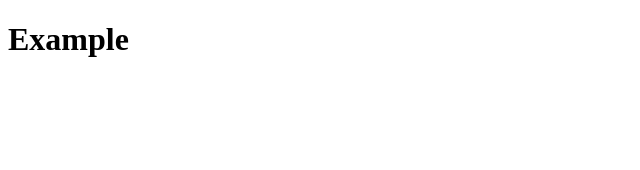
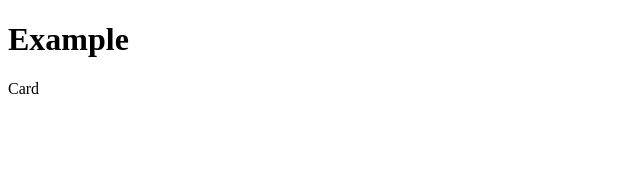
Before and after one commit to RAJ66/Gradient-Color, a React (Create React App) app: page / in a window 1280 px wide. Shown: the top 170 px of the page, without its empty margins (0-640 px from the left). Built offline with nearby package versions, Linux system fonts and the light colour scheme.

Commit message:
feat :aded card component tsx

```diff
--- a/src/App.tsx
+++ b/src/App.tsx
@@ -1,9 +1,11 @@
 import React from "react";
+import Card from "./components/Card";
 
 function App() {
   return (
     <div>
       <h1>Example</h1>
+      <Card />
     </div>
   );
 }
--- /dev/null
+++ b/src/components/Card/index.tsx
@@ -0,0 +1,9 @@
+import React from "react";
+
+// import { Container } from './styles';
+
+const Card: React.FC = () => {
+  return <p>Card</p>;
+};
+
+export default Card;
```
